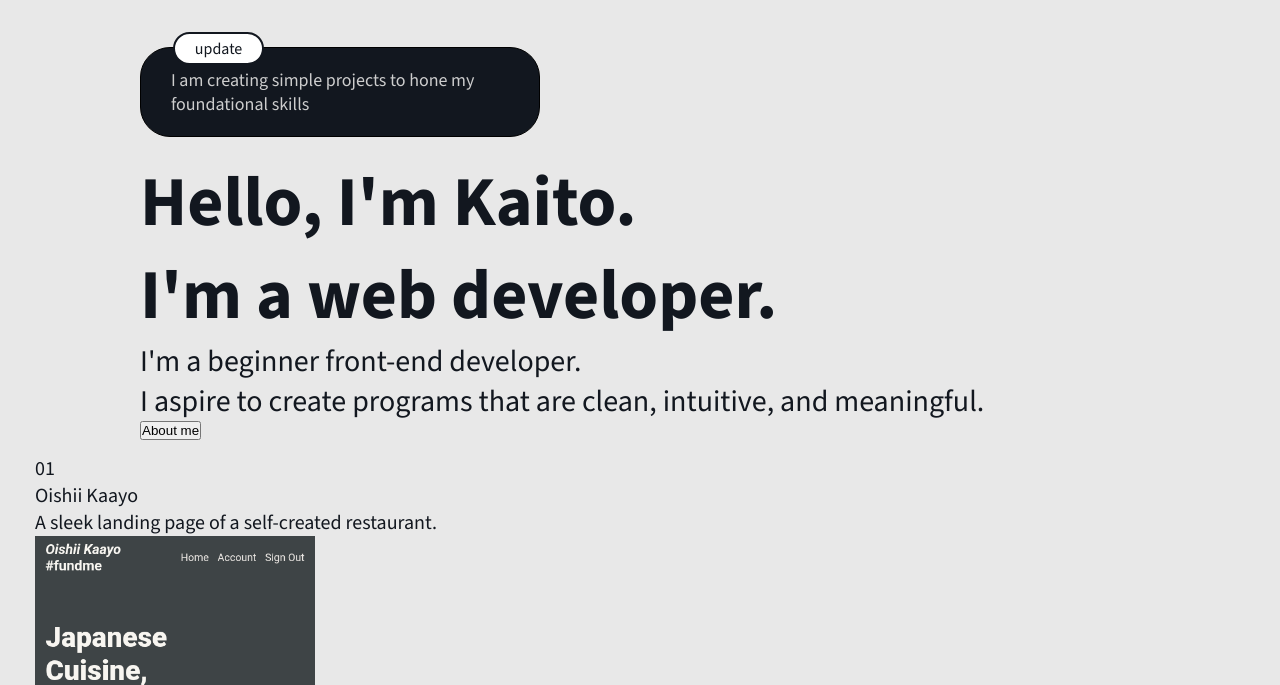
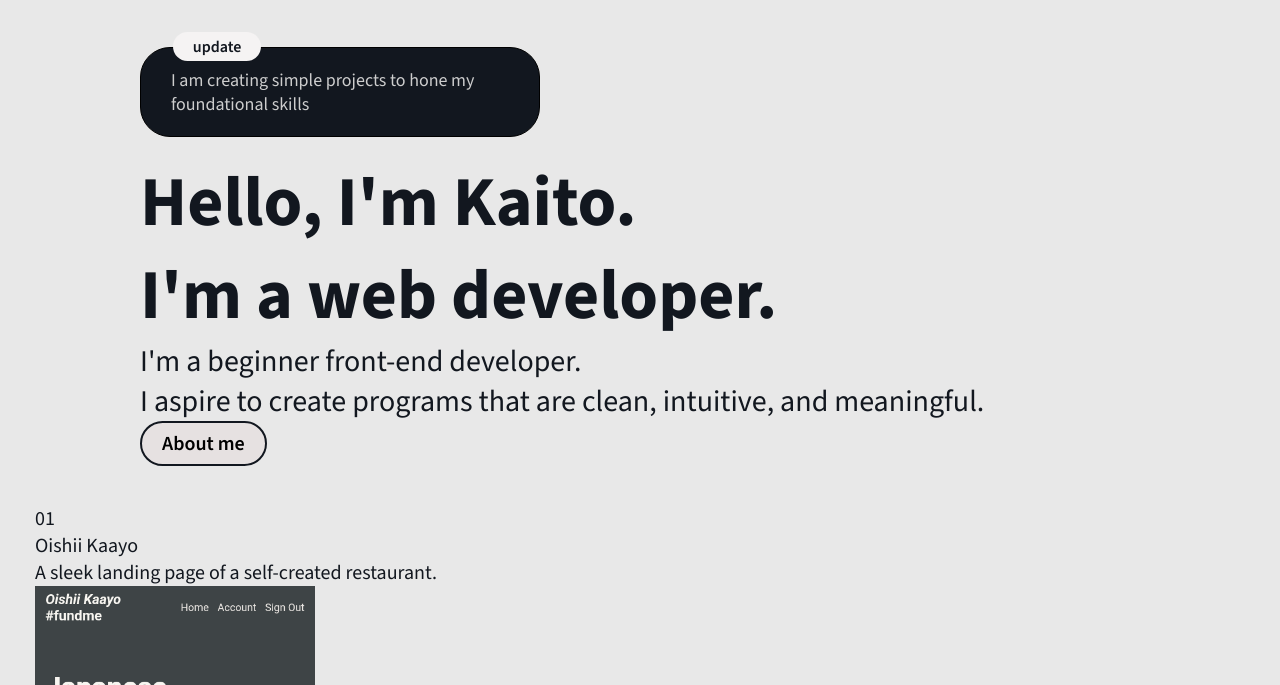
Before and after one commit to kaito24mako/Personal-Portfolio, a plain HTML site: page index.html in a window 1280 px wide. Shown: the part 115-800 px from the top of the page. Drawn offline with nearby package versions, Linux system fonts and the light colour scheme; a web font is replaced by a local one.

Commit message:
Finish styling CSS and remove redundant code

```diff
--- a/css/style.css
+++ b/css/style.css
@@ -2,10 +2,6 @@
 
 html {
   box-sizing: border-box;
-}
-
-*, *:before, *:after {
-  box-sizing: inherit;
 }
 
 * {
@@ -13,7 +9,13 @@ html {
     padding: 0;
 }
 
-/* Body */
+*, *:before, *:after {
+  box-sizing: inherit;
+  list-style-type: none;
+  text-decoration: none;
+}
+
+/* General */
 
 body {
     font-family: "Libertinus Serif", "Source Sans 3", sans-serif;
@@ -21,6 +23,11 @@ body {
     font-size: 20px;
     padding: 5px 35px;
     color: #12171f;
+}
+
+a {
+    color: #000000;
+    font-weight: 600;
 }
 
 /* Top Links */
@@ -38,18 +45,11 @@ body {
 }
 
 .top-links .pages {
-    list-style-type: none;
     display: flex;
     padding-bottom: 10px;
     gap: 30px;
     font-size: 18px;
     cursor: pointer;
-}
-
-.top-links a {
-    text-decoration: none;
-    color: #000000;
-    font-weight: 600;
 }
 
 /* Header */
@@ -82,12 +82,11 @@ body {
     z-index: 1;  /* label stays above */
     top: -16px;
     left: 8%;
-    background-color: white;
-    border: 2px solid #12171f;
-    border-radius: 50px;
+    background-color: rgb(245, 243, 243);
+    border-radius: 30px;
     padding: 4px 20px;
     color: #12171f;
-    font-weight: 500;
+    font-weight: 600;
     font-size: 16px;
 }
 
@@ -96,8 +95,7 @@ body {
     flex-direction: column;
     justify-content: space-between;
     align-items: flex-start;  /* stops .button stretching */
-    height: 250px;
-
+    height: 300px;
 }
 
 .header .title {
@@ -111,6 +109,11 @@ body {
 }
 
 .header .button {
-
-
+    cursor: pointer;
+    font-size: inherit;
+    font-family: inherit;
+    padding: 7px 20px;
+    border: 2px solid #12171f;
+    border-radius: 100px;
+    background-color: rgba(224, 206, 206, 0.281);
 }
--- a/index.html
+++ b/index.html
@@ -40,7 +40,7 @@
                 <br>I aspire to create programs that are clean, intuitive, and meaningful.
             </div>
             <button class="button">
-                About me
+                <a href="./pages/about.html">About me</a>
             </button>
             </div>
         </div>
```
